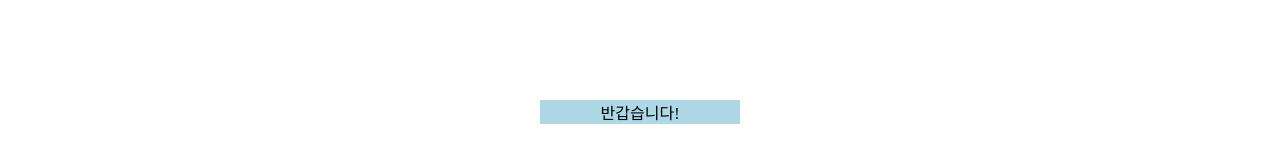
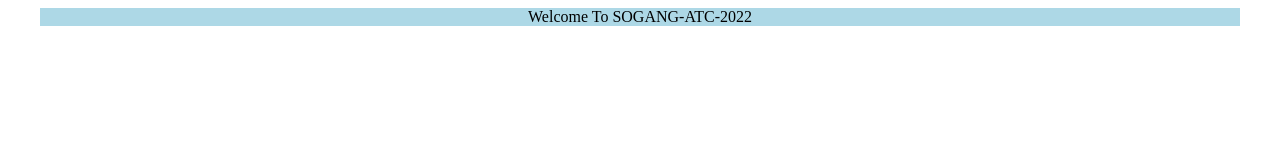
Before and after one commit to jinnyleeis/for-artech-conference-chatting, a website: page static/index.html in a window 1280 px wide. Drawn offline with Linux system fonts and the light colour scheme; a web font is replaced by a local one.

Commit message:
css,html파일 연결, 폰트 적용

```diff
--- a/static/css/index.css
+++ b/static/css/index.css
@@ -1,7 +1,18 @@
+@font-face {
+  font-family: 'SF_HambakSnow';
+  src: url('https://cdn.jsdelivr.net/gh/projectnoonnu/noonfonts_2106@1.1/SF_HambakSnow.woff') format('woff');
+  font-weight: normal;
+  font-style: normal;
+}
+
+* {
+font-family: 'SF_HambakSnow';
+}
+
 #main {
   margin: auto;
-  margin-top: 100px;
+  margin-top: 0px;
   background-color: lightblue;
   text-align: center;
-  width: 200px;
+  width: 1200px;
 }
--- a/static/index.html
+++ b/static/index.html
@@ -7,7 +7,7 @@
   </head>
   <body>
     <div id="main">
-      반갑습니다!
+      Welcome To SOGANG-ATC-2022
     </div>
   </body>
 </html>
```
Also changed, not shown: index.js (+20 -2 lines).
